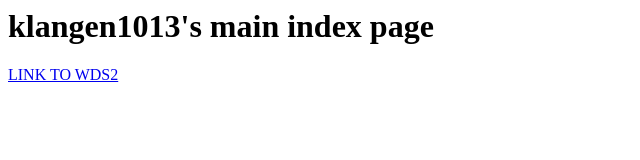
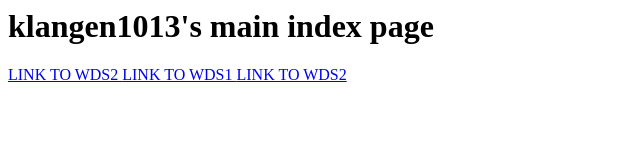
Before and after one commit to klangen1013/klangen1013.github.io, a plain HTML site: page index.html in a window 1280 px wide. Shown: the whole page, without its empty margins (0-640 px from the left). Drawn offline with Linux system fonts and the light colour scheme.

Commit message:
Update index.html

```diff
--- a/index.html
+++ b/index.html
@@ -1,3 +1,5 @@
 <h1>klangen1013's main index page</h1>
 
 <a href ="/wds2/"> LINK TO WDS2 </a>
+<a href ="/wds1/"> LINK TO WDS1 </a>
+<a href ="/javascript-libraries-and-frameworks/"> LINK TO WDS2 </a>
```
